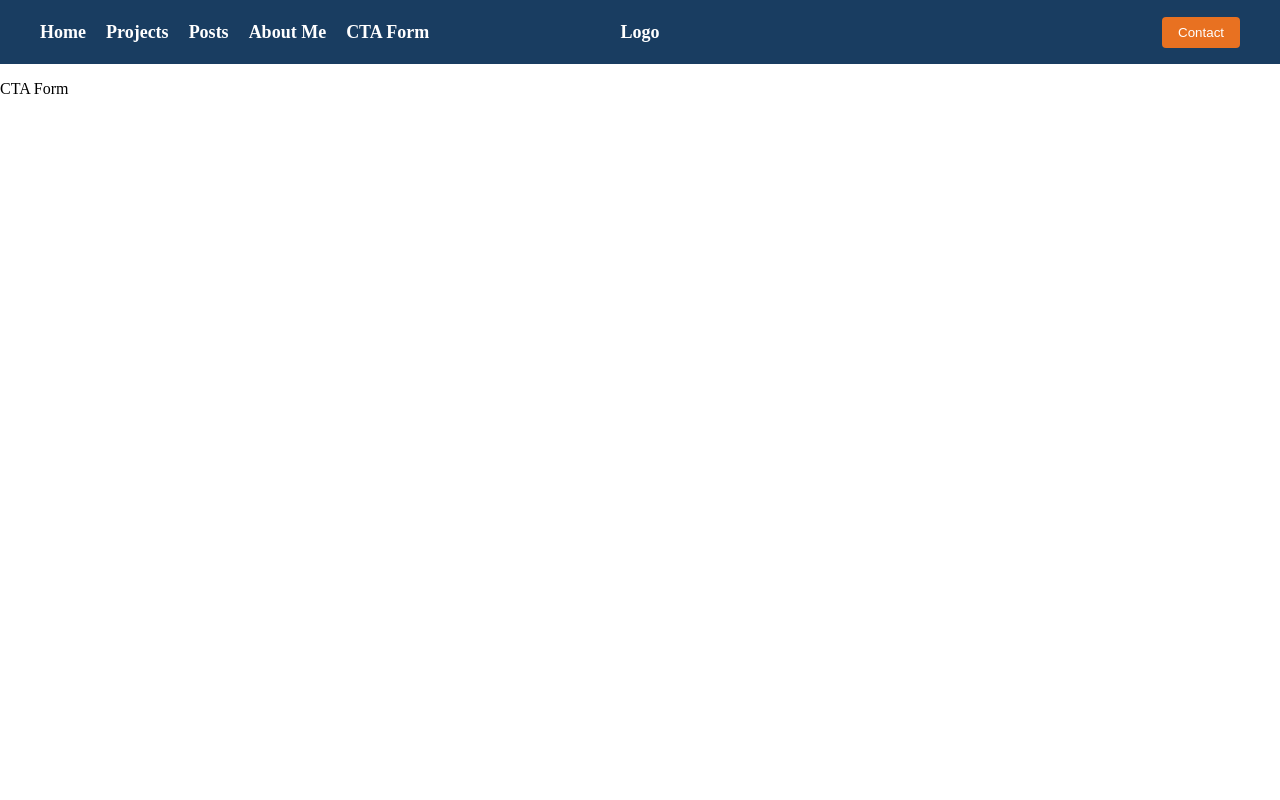
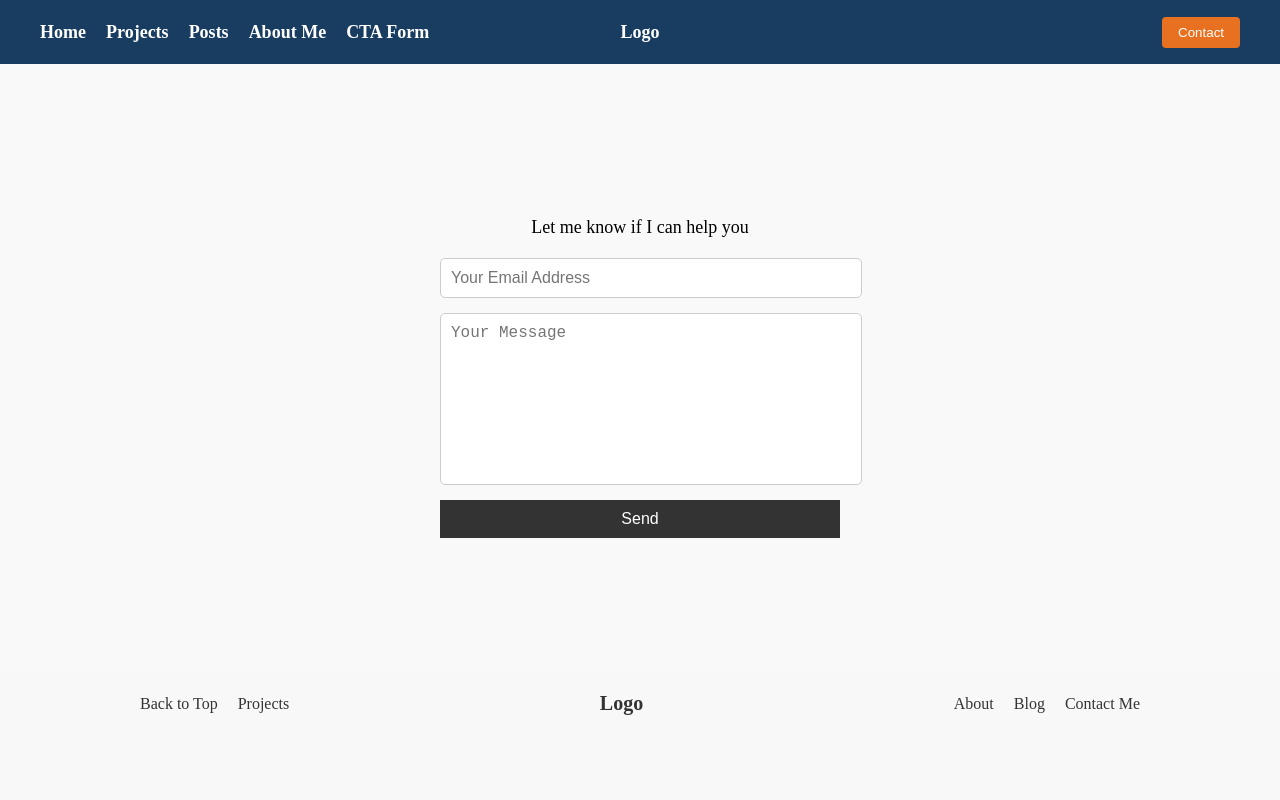
Before and after one commit to Laelys/portofolio_project, a React (Vite) app: page /cta__form in a window 1280 px wide. Shown: the top 800 px of the page. Built offline with nearby package versions, Linux system fonts and the light colour scheme.

Commit message:
added CTA page

```diff
--- a/src/pages/CTAForm.jsx
+++ b/src/pages/CTAForm.jsx
@@ -1,9 +1,47 @@
+import { useState } from "react";
 import Navbar from "../components/Navbar";
+import Footer from "../components/Footer";
+import "../styling/ctaform.css";
+
 const CtaForm = () => {
+  const [email, setEmail] = useState("");
+  const [message, setMessage] = useState("");
+
+  const handleSubmit = (e) => {
+    e.preventDefault();
+    /* This should log the inputs to the console since I have no backend - event object */
+    console.log(`Email: ${email}`);
+    console.log(`Message: ${message}`);
+    window.location.href = `mailto:laelyseop@gmail.com?subject=Contact from ${email}&body=${message}`;
+  };
+
   return (
     <>
       <Navbar />
-      <p>CTA Form</p>
+      <div className="ctaform__container">
+        <p className="ctaform__text">Let me know if I can help you</p>
+        <form className="ctaform__form" onSubmit={handleSubmit}>
+          <input
+            type="email"
+            placeholder="Your Email Address"
+            value={email}
+            onChange={(e) => setEmail(e.target.value)}
+            className="ctaform__input"
+            required
+          />
+          <textarea
+            placeholder="Your Message"
+            value={message}
+            onChange={(e) => setMessage(e.target.value)}
+            className="ctaform__textarea"
+            required
+          ></textarea>
+          <button type="submit" className="ctaform__button">
+            Send
+          </button>
+        </form>
+      </div>
+      <Footer />
     </>
   );
 };
--- /dev/null
+++ b/src/styling/ctaform.css
@@ -0,0 +1,50 @@
+.ctaform__container {
+  height: 568px;
+  display: flex;
+  flex-direction: column;
+  justify-content: center;
+  align-items: center;
+  padding: 20px;
+  background-color: #f9f9f9;
+}
+
+.ctaform__text {
+  font-size: 18px;
+  margin-bottom: 20px;
+}
+
+.ctaform__form {
+  display: flex;
+  flex-direction: column;
+  gap: 15px;
+  width: 100%;
+  max-width: 400px;
+}
+
+.ctaform__input,
+.ctaform__textarea {
+  width: 100%;
+  padding: 10px;
+  border: 1px solid #ccc;
+  border-radius: 5px;
+  font-size: 16px;
+}
+
+.ctaform__textarea {
+  height: 150px;
+  resize: none;
+}
+
+.ctaform__button {
+  background-color: #333;
+  color: white;
+  border: none;
+  padding: 10px 20px;
+  cursor: pointer;
+  font-size: 16px;
+  transition: background-color 0.3s ease;
+}
+
+.ctaform__button:hover {
+  background-color: #555;
+}
```
